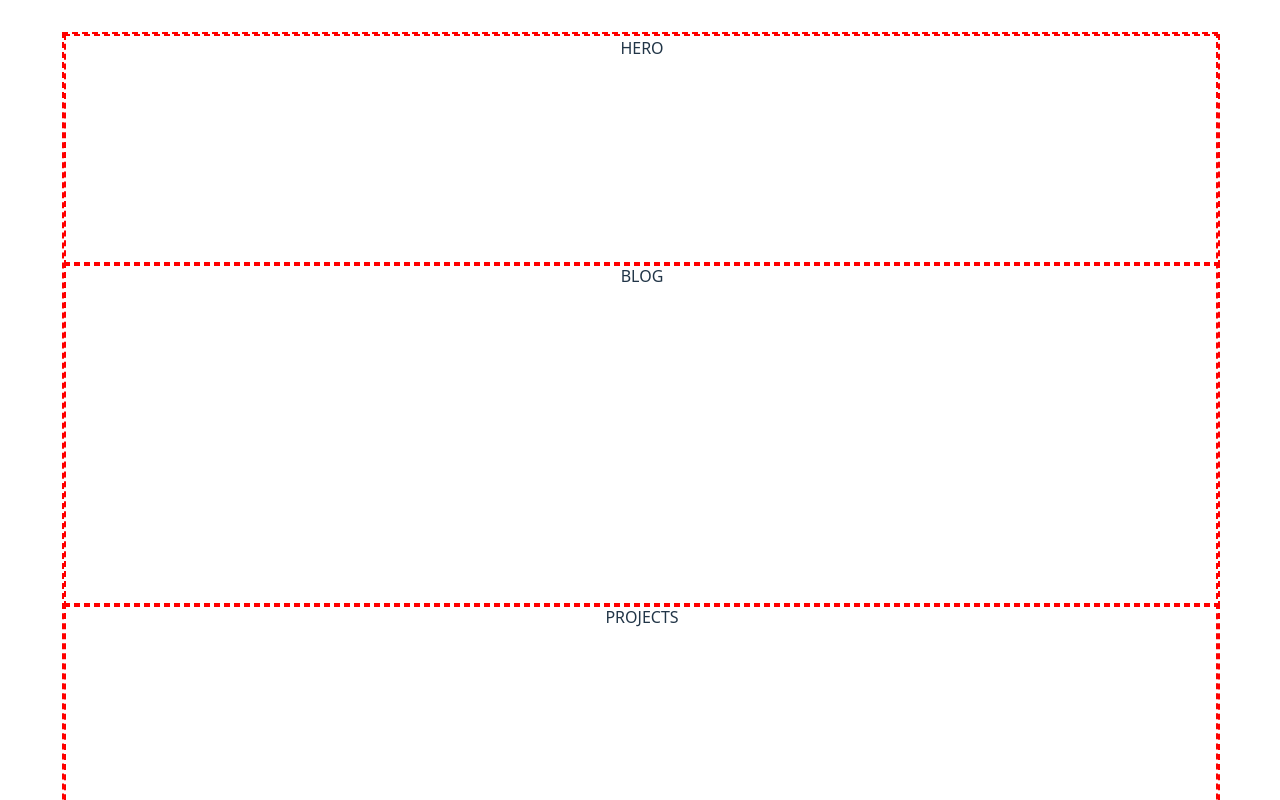
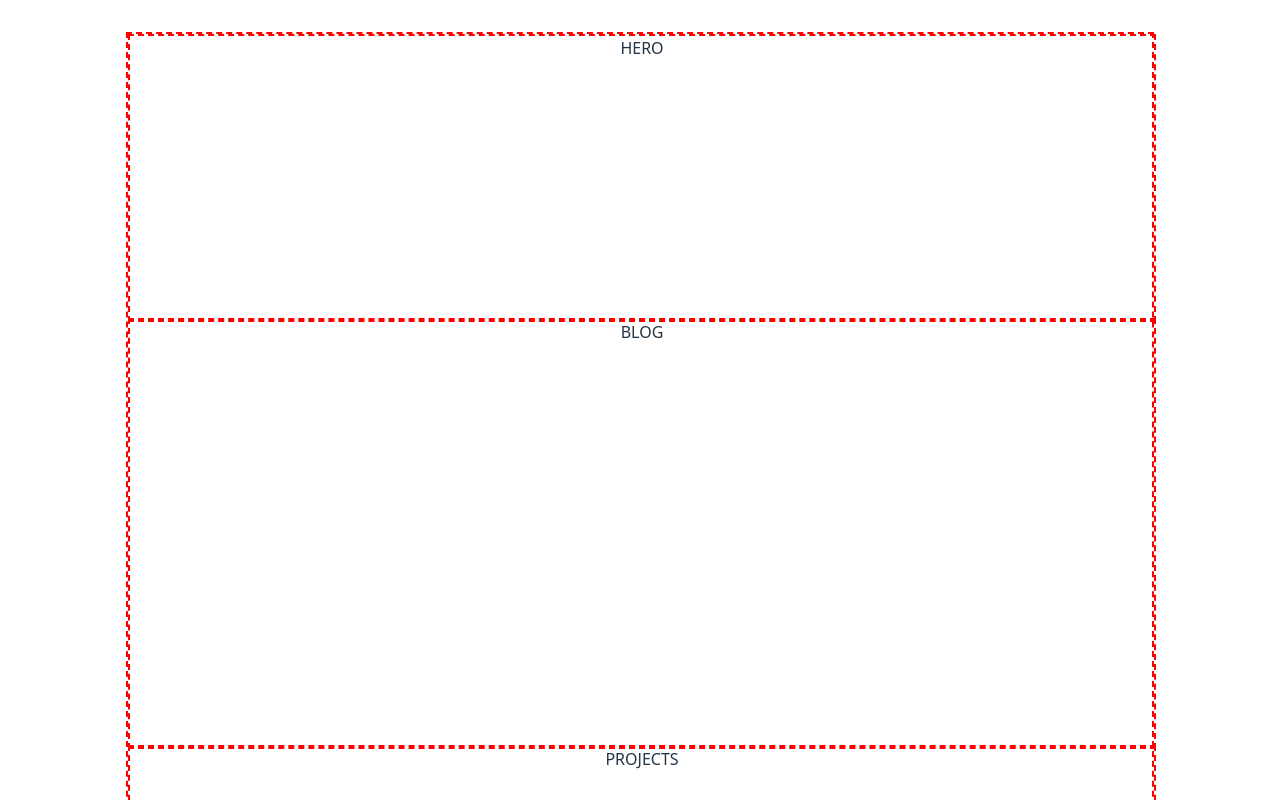
Before and after one commit to Tyler-Kelly1/Tyler-Portfollio, a React (Vite) app in the folder portfollio/: page / in a window 1280 px wide. Shown: the top 800 px of the page. Built offline with nearby package versions, Linux system fonts and the light colour scheme.

Commit message:
fixed width

```diff
--- a/portfollio/src/pages/home/home.scss
+++ b/portfollio/src/pages/home/home.scss
@@ -8,8 +8,8 @@
 .mainContainer{
 
     border: red 2px dashed;
-    width: 90vw;
-    height: 80vw;
+    width: 80vw;
+    height: 100vw;
     display: grid;
     grid-auto-rows: 1fr 1.5fr 2fr;
 
```
